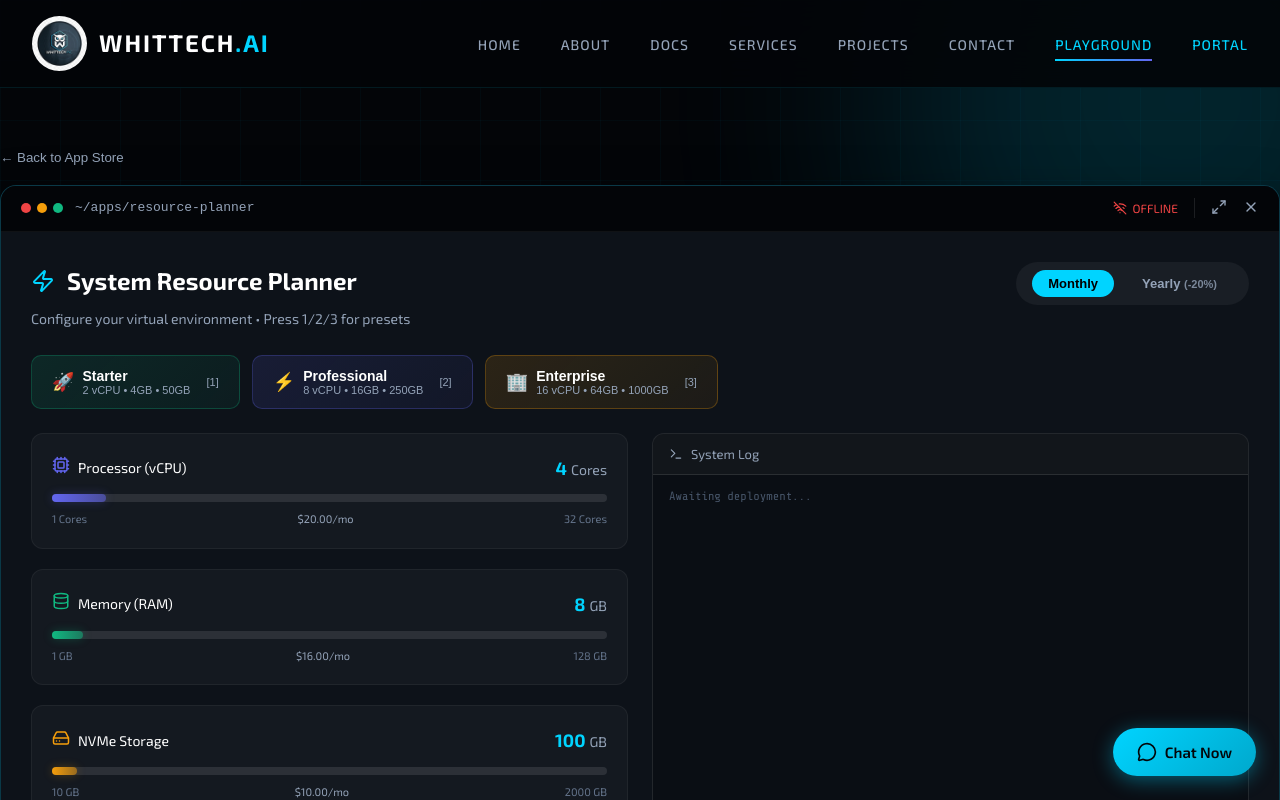
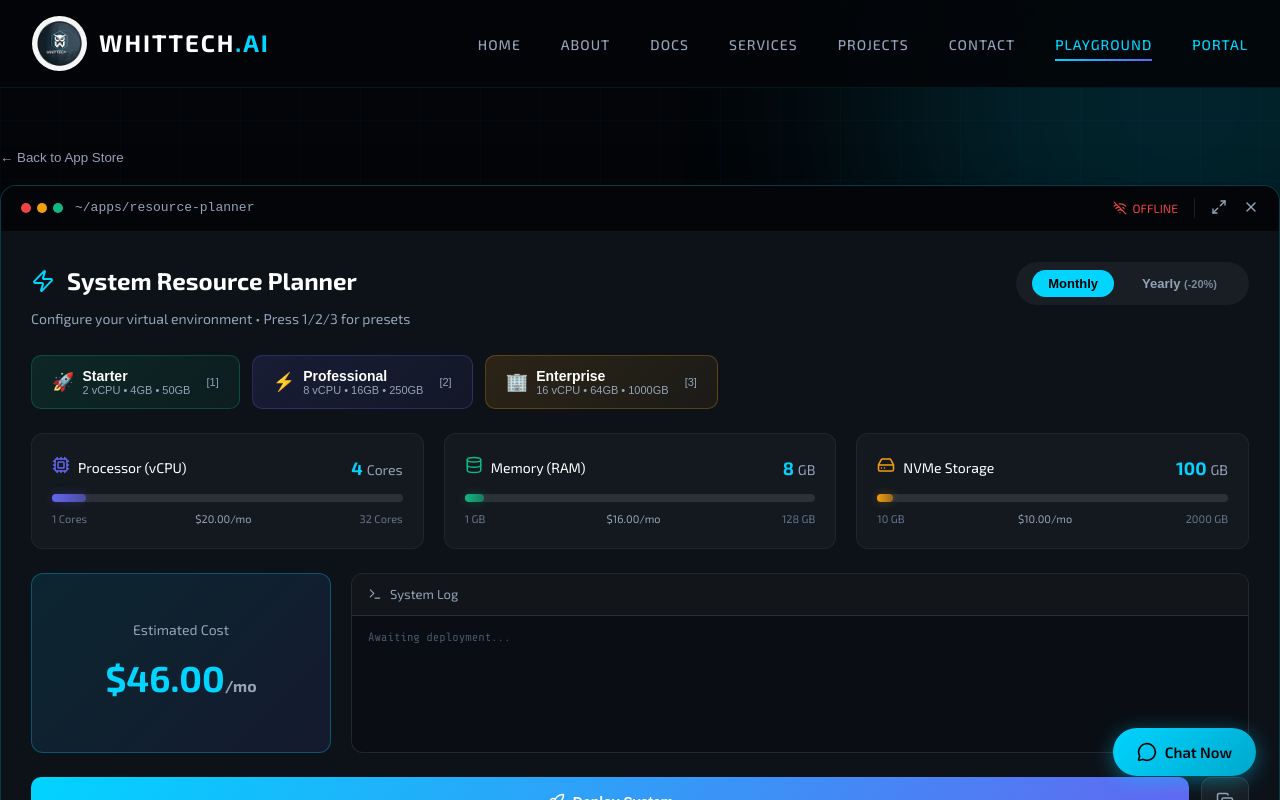
Before and after one commit to justinw916-sketch/Whittech.ai, a React (Vite) app: page /playground in a window 1280 px wide. Both pictures are taken after a click on the element 203 px from the left and 506 px from the top of the page. Shown: the top 800 px of the page. Built offline with nearby package versions, Linux system fonts and the light colour scheme.

Commit message:
layout: Expand Resource Planner to fill container width

```diff
--- a/src/components/demos/ResourceConfigurator.jsx
+++ b/src/components/demos/ResourceConfigurator.jsx
@@ -230,9 +230,9 @@ export default function ResourceConfigurator({ onLog, onStatusChange }) {
                 ))}
             </div>
 
-            <div style={{ display: 'grid', gridTemplateColumns: '1fr 1fr', gap: '24px' }}>
-                {/* Left Column - Sliders */}
-                <div style={{ display: 'grid', gap: '20px' }}>
+            <div style={{ display: 'flex', flexDirection: 'column', gap: '24px' }}>
+                {/* Sliders Row */}
+                <div style={{ display: 'grid', gridTemplateColumns: 'repeat(3, 1fr)', gap: '20px' }}>
                     {/* CPU Slider */}
                     <SliderCard
                         icon={<Cpu size={18} />}
@@ -274,7 +274,10 @@ export default function ResourceConfigurator({ onLog, onStatusChange }) {
                         price={config.storage * PRICING.storage}
                         onChange={(v) => handleUpdate('storage', v)}
                     />
+                </div>
 
+                {/* Bottom Row - Price & Terminal */}
+                <div style={{ display: 'grid', gridTemplateColumns: '300px 1fr', gap: '20px' }}>
                     {/* Price Display */}
                     <motion.div
                         layout
@@ -283,7 +286,10 @@ export default function ResourceConfigurator({ onLog, onStatusChange }) {
                             border: '1px solid rgba(0,212,255,0.3)',
                             padding: '20px',
                             borderRadius: '12px',
-                            textAlign: 'center'
+                            textAlign: 'center',
+                            display: 'flex',
+                            flexDirection: 'column',
+                            justifyContent: 'center'
                         }}
                     >
                         <div style={{ fontSize: '14px', color: '#94a3b8', marginBottom: '8px' }}>Estimated Cost</div>
@@ -302,18 +308,14 @@ export default function ResourceConfigurator({ onLog, onStatusChange }) {
                             </div>
                         )}
                     </motion.div>
-                </div>
 
-                {/* Right Column - Terminal & Status */}
-                <div style={{ display: 'flex', flexDirection: 'column', gap: '20px' }}>
                     {/* Terminal Logs */}
                     <div style={{
                         background: '#0a0e14',
                         border: '1px solid rgba(255,255,255,0.1)',
                         borderRadius: '12px',
                         overflow: 'hidden',
-                        flex: 1,
-                        minHeight: '200px',
+                        minHeight: '180px',
                         display: 'flex',
                         flexDirection: 'column'
                     }}>
@@ -352,8 +354,9 @@ export default function ResourceConfigurator({ onLog, onStatusChange }) {
                             )}
                         </div>
                     </div>
+                </div>
 
-                    {/* Deployment Progress */}
+                {/* Deployment Progress - Full Width */}
                 {status === 'deploying' && (
                     <motion.div
                         initial={{ opacity: 0, y: 10 }}
@@ -381,7 +384,7 @@ export default function ResourceConfigurator({ onLog, onStatusChange }) {
                     </motion.div>
                 )}
 
-                    {/* Live Metrics (when active) */}
+                {/* Live Metrics - Full Width (when active) */}
                 {status === 'active' && (
                     <motion.div
                         initial={{ opacity: 0, y: 10 }}
@@ -411,7 +414,7 @@ export default function ResourceConfigurator({ onLog, onStatusChange }) {
                     </motion.div>
                 )}
 
-                    {/* Actions */}
+                {/* Actions - Full Width */}
                 <div style={{ display: 'flex', gap: '12px' }}>
                     <motion.button
                         whileHover={{ scale: 1.02 }}
@@ -460,7 +463,6 @@ export default function ResourceConfigurator({ onLog, onStatusChange }) {
                     >
                         {copied ? <Check size={18} /> : <Copy size={18} />}
                     </motion.button>
-                    </div>
                 </div>
             </div>
         </div>
```
Lines whose indentation alone changed are shown as unchanged.
